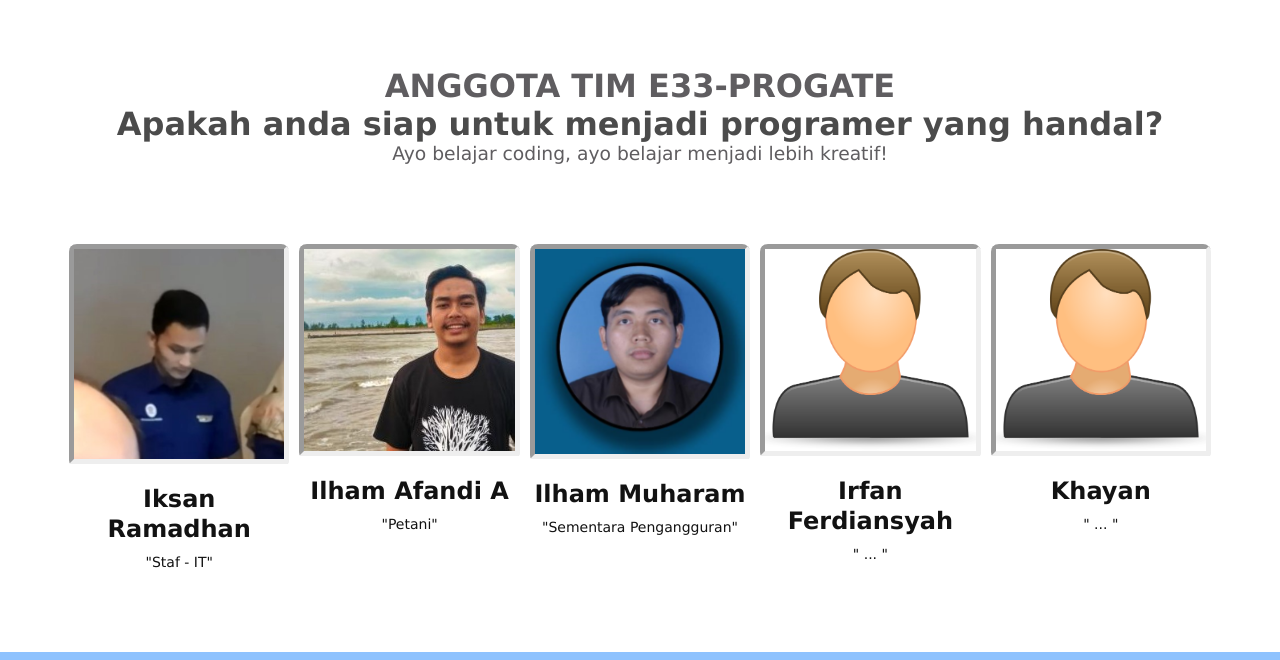
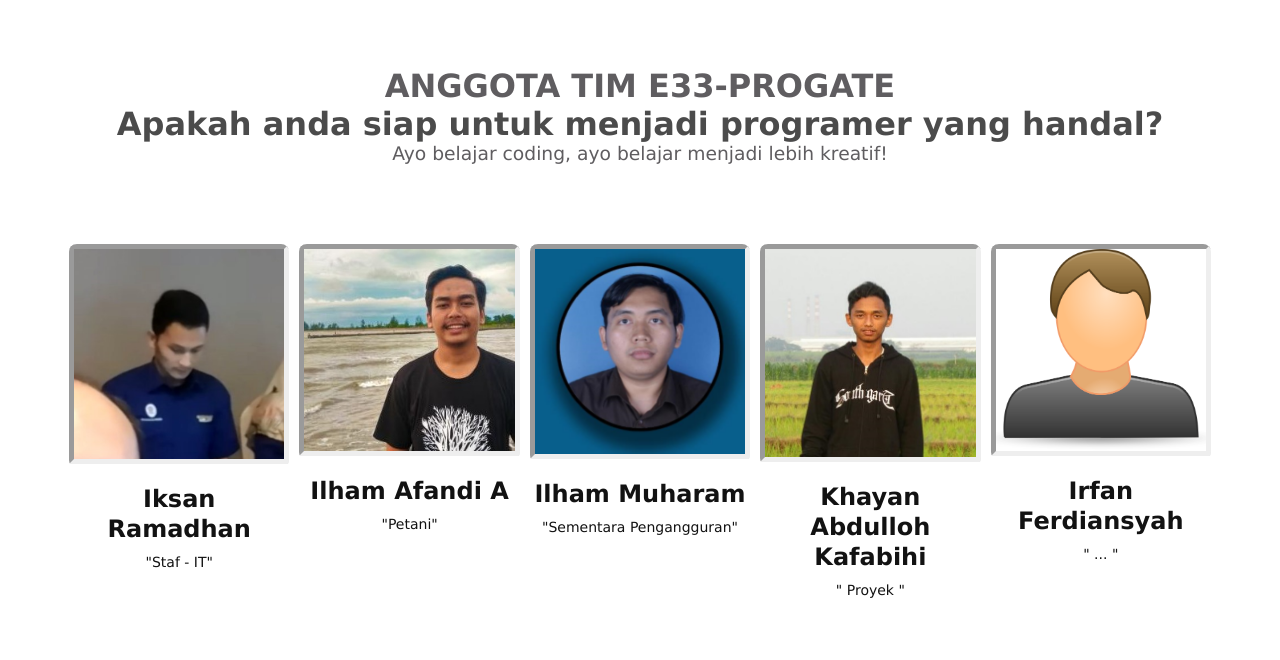
Before and after one commit to ilhammhs/E33-DTS20, a plain HTML site: page index.html in a window 1280 px wide. Shown: the part 1449-2109 px from the top of the page. Drawn offline with Linux system fonts and the light colour scheme.

Commit message:
update foto

```diff
--- a/index.html
+++ b/index.html
@@ -117,11 +117,11 @@
 				<div class="lesson">
 					<div class="single-portfolio mt-30 wow fadeInUp" data-wow-duration="1.5s" data-wow-delay="0.2s">
 						<div class="portfolio-image">
-							<img class="lesson-icon" src="assets/foto/user.png">
+							<img class="lesson-icon" src="assets/foto/khayan.jpg">
 						</div>
 						<div class="portfolio-text">
-							<h4 class="portfolio-title"><a href="javascript:void(0)">Irfan Ferdiansyah</a></h4>
-							<p class="text">" ... "</p>
+							<h4 class="portfolio-title"><a href="javascript:void(0)">Khayan Abdulloh Kafabihi</a></h4>
+							<p class="text">" Proyek "</p>
 						</div>
 					</div>
 				</div>
@@ -131,7 +131,7 @@
 							<img class="lesson-icon" src="assets/foto/user.png">
 						</div>
 						<div class="portfolio-text">
-							<h4 class="portfolio-title"><a href="javascript:void(0)">Khayan</a></h4>
+							<h4 class="portfolio-title"><a href="javascript:void(0)">Irfan Ferdiansyah</a></h4>
 							<p class="text">" ... "</p>
 						</div>
 					</div>
```
Also changed, not shown: assets/foto/khayan.jpg (added).
